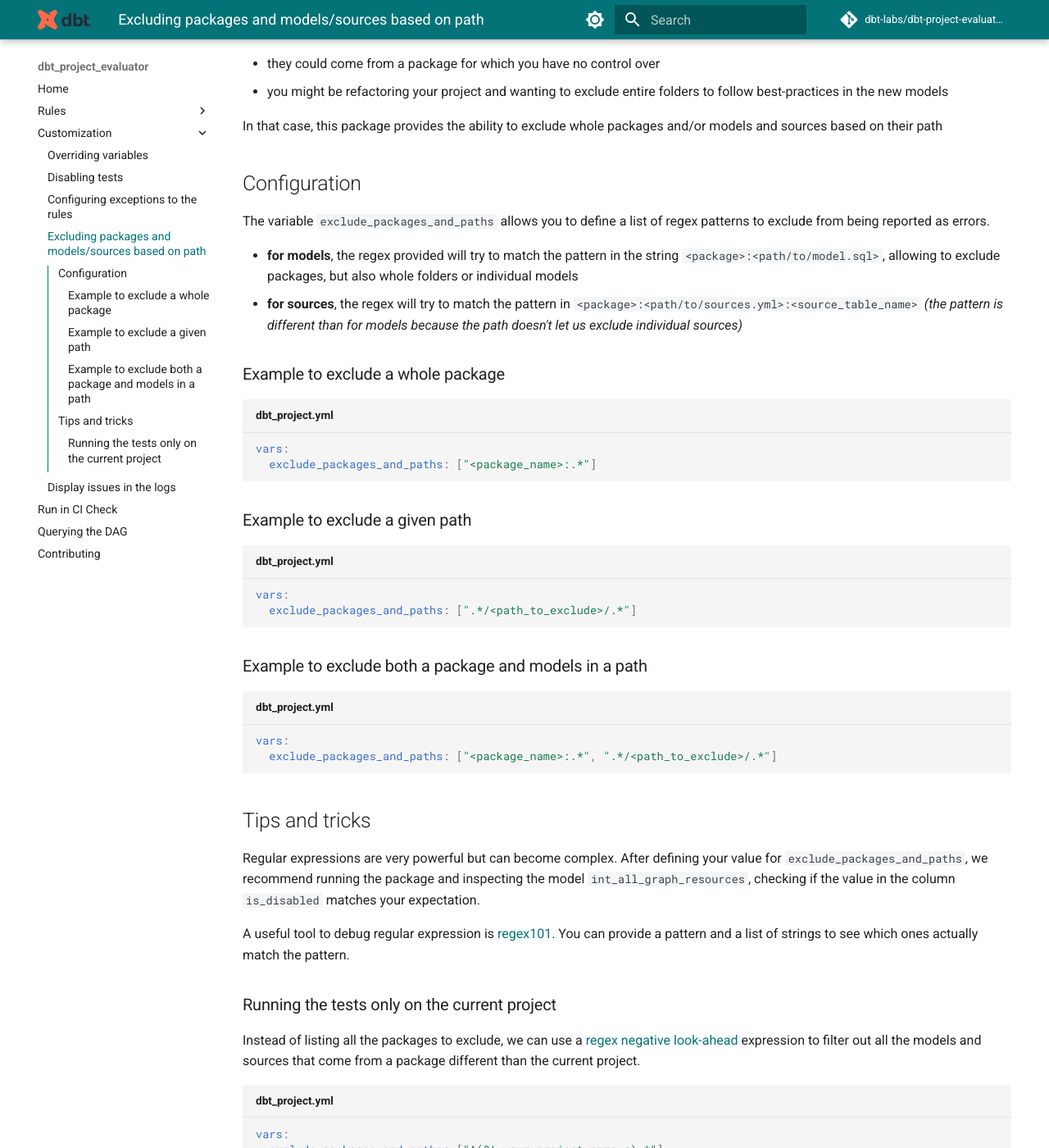
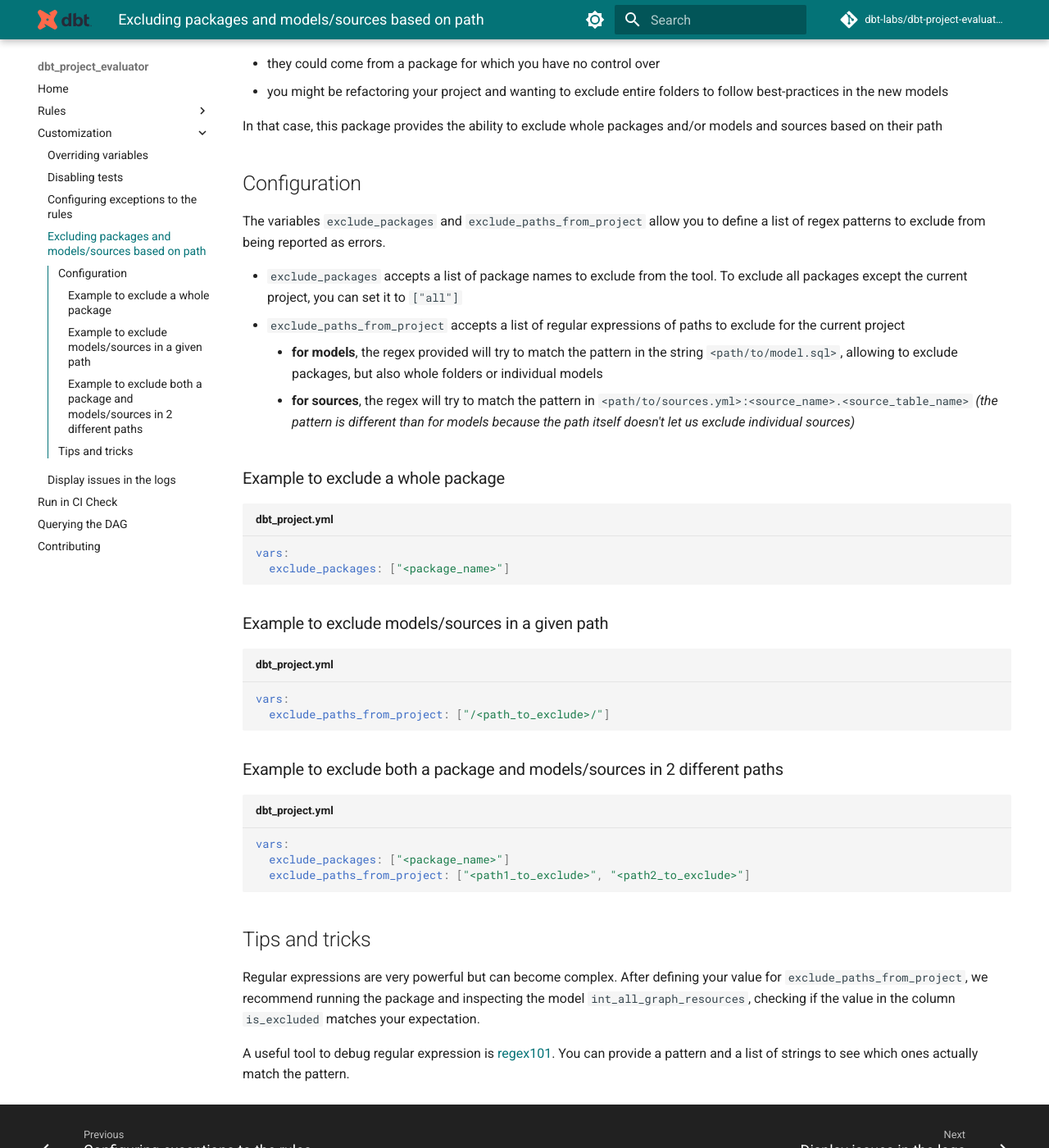
Before and after one commit to dbt-labs/dbt-project-evaluator, an MkDocs documentation site: the page built from docs/customization/excluding-packages-and-paths.md, in a window 1280 px wide and 1400 px high, scrolled down 280 px. Shown: the whole window at 82% size. Built offline with MkDocs 1.6.1 and Material for MkDocs 9.7.7, drawn with Linux system fonts in a browser that asks for light colours; comment, search, counter and statistics services are not loaded; the version menu is left out; some of the changed text lies outside the part shown.

Commit message:
Update docs with the new parameters

````diff
--- a/docs/customization/excluding-packages-and-paths.md
+++ b/docs/customization/excluding-packages-and-paths.md
@@ -15,50 +15,37 @@
 
 ## Configuration
 
-The variable `exclude_packages_and_paths` allows you to define a list of regex patterns to exclude from being reported as errors.
+The variables `exclude_packages` and `exclude_paths_from_project` allow you to define a list of regex patterns to exclude from being reported as errors.
 
-- **for models**, the regex provided will try to match the pattern in the string `<package>:<path/to/model.sql>`, allowing to exclude packages, but also whole folders or individual models
-- **for sources**, the regex will try to match the pattern in `<package>:<path/to/sources.yml>:<source_table_name>` *(the pattern is different than for models because the path doesn't let us exclude individual sources)*
+- `exclude_packages` accepts a list of package names to exclude from the tool. To exclude all packages except the current project, you can set it to `["all"]`
+- `exclude_paths_from_project` accepts a list of regular expressions of paths to exclude for the current project
+    - **for models**, the regex provided will try to match the pattern in the string `<path/to/model.sql>`, allowing to exclude packages, but also whole folders or individual models
+    - **for sources**, the regex will try to match the pattern in `<path/to/sources.yml>:<source_name>.<source_table_name>` *(the pattern is different than for models because the path itself doesn't let us exclude individual sources)*
 
 ### Example to exclude a whole package
 
 ```yaml title="dbt_project.yml"
 vars:
-  exclude_packages_and_paths: ["<package_name>:.*"]
+  exclude_packages: ["<package_name>"]
 ```
 
-### Example to exclude a given path
+### Example to exclude models/sources in a given path
 
 ```yaml title="dbt_project.yml"
 vars:
-  exclude_packages_and_paths: [".*/<path_to_exclude>/.*"]
+  exclude_paths_from_project: ["/<path_to_exclude>/"]
 ```
 
-### Example to exclude both a package and models in a path
+### Example to exclude both a package and models/sources in 2 different paths
 
 ```yaml title="dbt_project.yml"
 vars:
-  exclude_packages_and_paths: ["<package_name>:.*", ".*/<path_to_exclude>/.*"]
+  exclude_packages: ["<package_name>"]
+  exclude_paths_from_project: ["<path1_to_exclude>", "<path2_to_exclude>"]
 ```
 
 ## Tips and tricks
 
-Regular expressions are very powerful but can become complex. After defining your value for `exclude_packages_and_paths`, we recommend running the package and inspecting the model `int_all_graph_resources`, checking if the value in the column `is_disabled` matches your expectation.
+Regular expressions are very powerful but can become complex. After defining your value for `exclude_paths_from_project`, we recommend running the package and inspecting the model `int_all_graph_resources`, checking if the value in the column `is_excluded` matches your expectation.
 
 A useful tool to debug regular expression is [regex101](https://regex101.com/). You can provide a pattern and a list of strings to see which ones actually match the pattern.
-
-### Running the tests only on the current project
-
-Instead of listing all the packages to exclude, we can use a [regex negative look-ahead](https://www.regular-expressions.info/lookaround.html) expression to filter out all the models and sources that come from a package different than the current project.
-
-```yaml title="dbt_project.yml"
-vars:
-  exclude_packages_and_paths: ["^(?!<your_project_name>:).*"]
-```
-
-This expression will exclude all the nodes that don't start with `<your_project_name>:`, e.g. all the nodes coming from imported packages:
-
-- `^` : we search for the beginning of a string
-- `(?! ... )` : not immediately followed
-- by `<your_project_name>:`
-- `.*` : with whatever characters after
````
